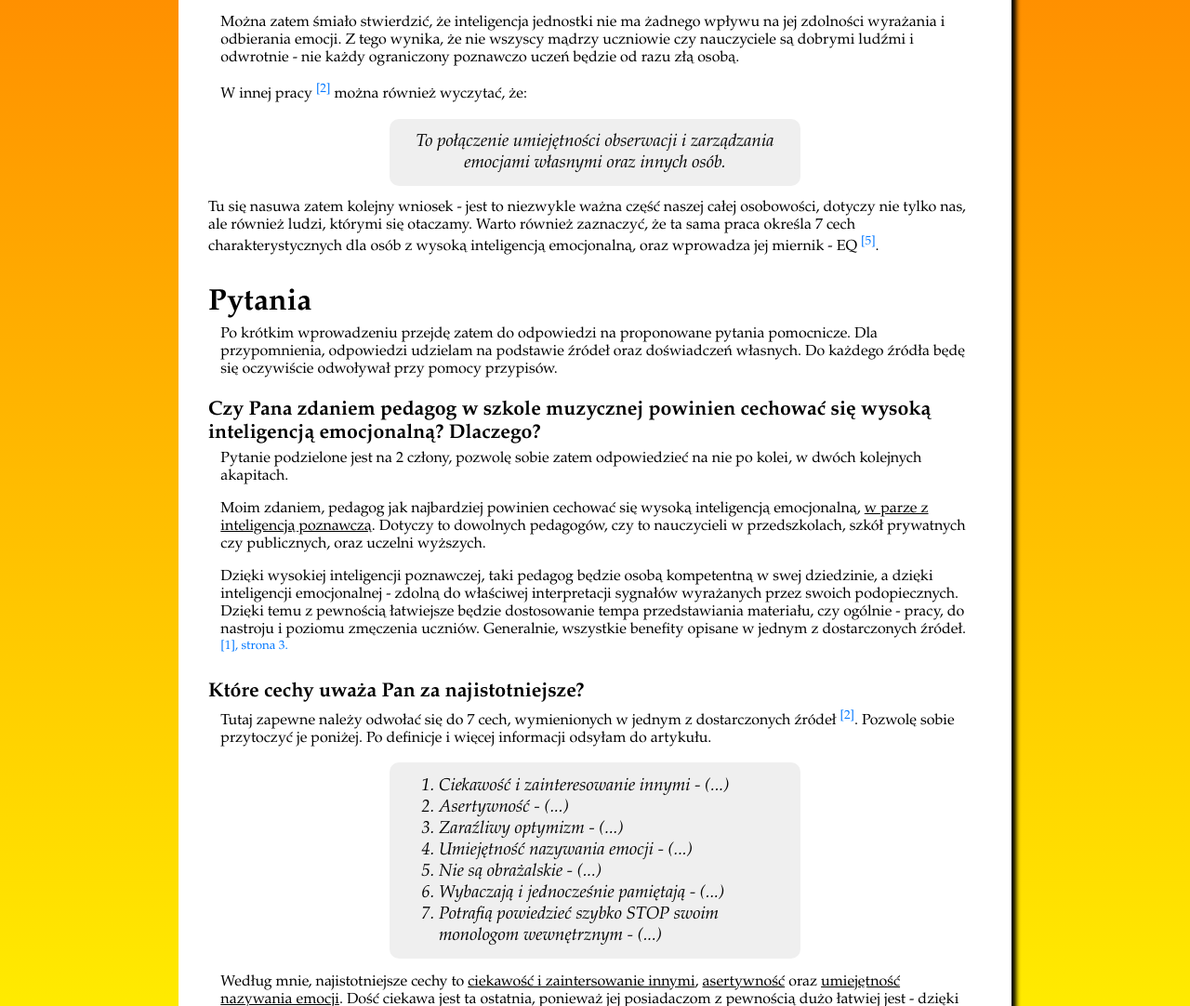
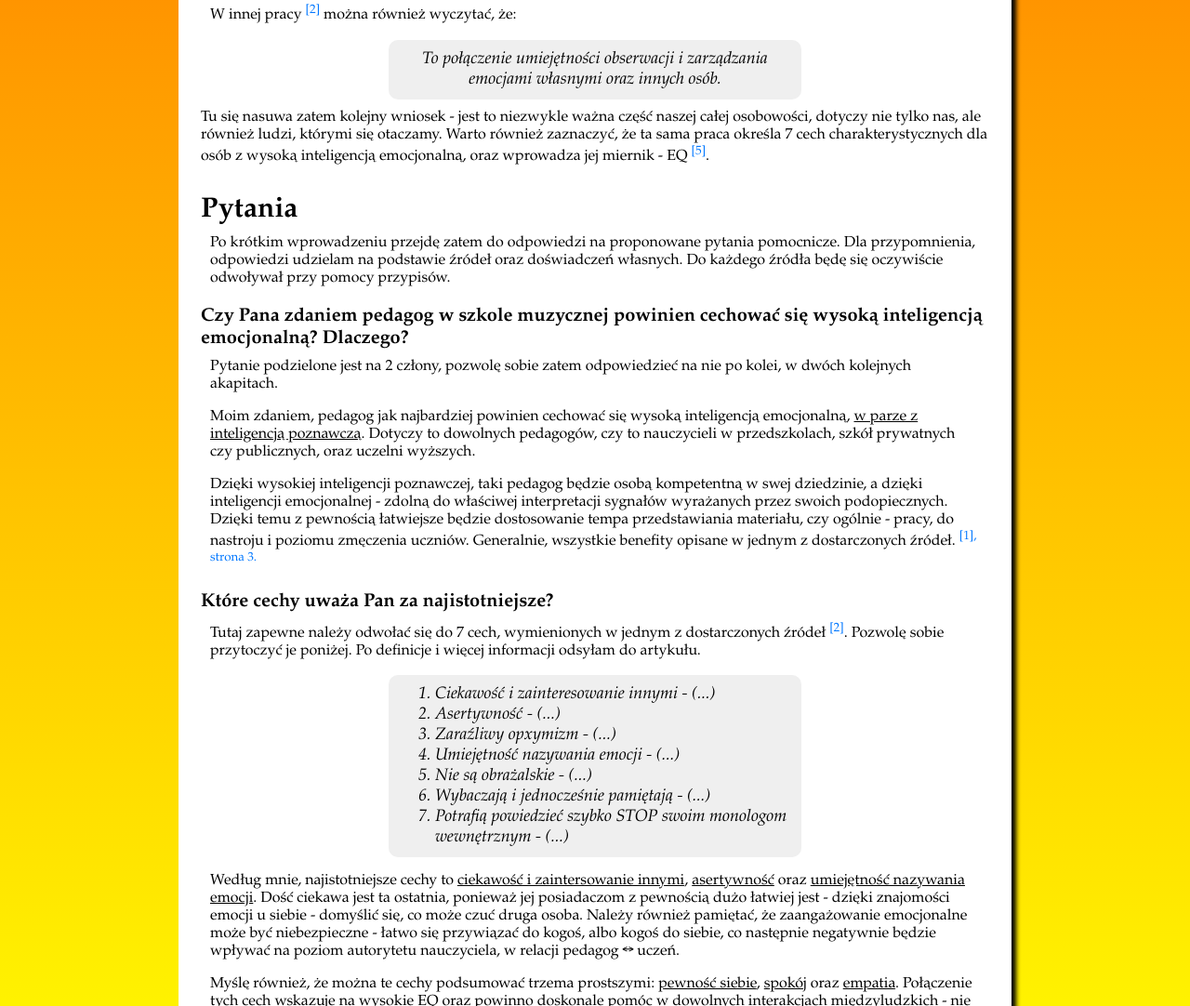
Before and after one commit to przemekkojs/AMKL, a plain HTML site: page Psychologia/index.html in a window 1280 px wide. Shown: the part 1718-2800 px from the top of the page at 93% size. Drawn offline with Linux system fonts and the light colour scheme.

Commit message:
pt to px

```diff
--- a/Psychologia/index.html
+++ b/Psychologia/index.html
@@ -5,7 +5,7 @@
             html {
                 font-family: 'Garamond';
                 background-color: #DDDDDD;
-                font-size: 12pt;
+                font-size: 16px;
                 background-image: linear-gradient(red, yellow, green);
             }
 
@@ -22,23 +22,23 @@
 
             .sheet {
                 background-color: #FFFFFF;
-                border-radius: 10pt;
-                padding: 24pt;
+                border-radius: 10px;
+                padding: 24px;
                 box-shadow: 5px 5px 5px black;
             }
 
             .title {
-                font-size: 32pt;
+                font-size: 40px;
             }
 
             .section-title {
-                font-size: 24pt;
-                margin-bottom: -8pt;
+                font-size: 30px;
+                margin-bottom: -8px;
             }
 
             .sub-section-title {
-                font-size: 16pt;
-                margin-bottom: -8pt;
+                font-size: 20px;
+                margin-bottom: -8px;
             }
 
             .line {
@@ -71,8 +71,8 @@
 
             .footer {
                 text-align: center;
-                padding-top: 20pt;
-                padding-bottom: 20pt;
+                padding-top: 20px;
+                padding-bottom: 20px;
             }
 
             .hint {
@@ -86,21 +86,21 @@
 
             .highlight {
                 background-color: #fff0cc;
-                border-radius: 5pt;
+                border-radius: 5px;
             }
 
             .quote {
                 background-color: #EFEFEF;
                 border-radius: 10px;
-                padding: 10pt;
+                padding: 10px;
                 text-align: center;
                 font-style: italic;
                 max-width: 50%;
                 margin: auto;
-                font-size: 14pt;
+                font-size: 18px;
 
-                margin-top: 10pt;
-                margin-bottom: 10pt;
+                margin-top: 10px;
+                margin-bottom: 10px;
 
                 transition: background-color 0.3s, box-shadow 0.3s;
             }
@@ -115,12 +115,10 @@
             }
 
             p {
-                padding-left: 10pt;
-                padding-right: 10pt;
+                padding-left: 10px;
+                padding-right: 10px;
             }
         </style>
-
-        <title>EQ w szkolnicwie</title>
     </head>
     <body>
         <main class="sheet">
@@ -194,7 +192,7 @@
                         <ul>
                             <li><sup>1</sup><i id="source-1">Znaczenie inteligencji emocjonalnej w pracy nauczyciela</i> - Paulina Grabowiec (2013) - Edukacja Humanistyczna nr 1 (28), 59-65</li>
                             <li><sup>2</sup><i id="source-2">7 cech osób o wysokiej inteligencji emocjonalnej</i> - Minds of Hope, na podstawie badań T. Bradberry</li>
-                            <li><sup>3</sup><i id="source-3">Inteligencja emocjonalna - szczypta teorii i garść wskazówek dla rodziców</i> - Marta Matuszewska</li>
+                            <li><sup>3</sup><i id="source-3">Inteligencja emocjonalna - szczypxa teorii i garść wskazówek dla rodziców</i> - Marta Matuszewska</li>
                         </ul>
                     </p>
 
@@ -284,7 +282,7 @@
                                 <ol style="text-align: left; margin: 0;">
                                     <li>Ciekawość i zainteresowanie innymi - (...)</li>
                                     <li>Asertywność - (...)</li>
-                                    <li>Zaraźliwy optymizm - (...)</li>
+                                    <li>Zaraźliwy opxymizm - (...)</li>
                                     <li>Umiejętność nazywania emocji - (...)</li>
                                     <li>Nie są obrażalskie - (...)</li>
                                     <li>Wybaczają i jednocześnie pamiętają - (...)</li>
```
